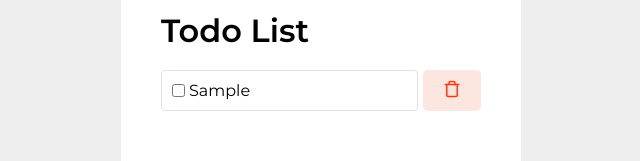
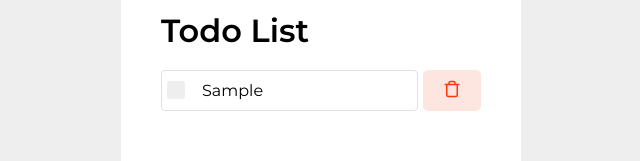
Before and after one commit to lazy-geek/svelte-todo-app, a Svelte app: page / in a window 1280 px wide. Both pictures are taken after typing "Sample" into the empty fields and a click on the button "Submit". Shown: the part 233-394 px from the top of the page, without its empty margins (319-959 px from the left). Built offline with nearby package versions, Linux system fonts and the light colour scheme.

Commit message:
Add Animated Checkbox

```diff
--- a/src/components/Task.svelte
+++ b/src/components/Task.svelte
@@ -12,8 +12,25 @@
 </script>
 
 <div class="task" on:click={toggle} class:checked={isChecked}>
-    <input type="checkbox" name={id} bind:checked={isChecked} aria-label="done"/>
-    <label for={id} class="content">{content}</label>
+    <input
+        type="checkbox"
+        name={id}
+        bind:checked={isChecked}
+        aria-label="done"
+    />
+    <label for={id} class="content"
+        ><svg
+            class="check-mark-svg"
+            xmlns="http://www.w3.org/2000/svg"
+            viewBox="0 0 100 100"
+        >
+            <polyline
+                class="check-mark-svg-path"
+                points="25.5,53.5 39.5,67.5 72.5,34.5 "
+            />
+        </svg>
+        <span>{content}</span>
+    </label>
 </div>
 
 <style>
@@ -25,6 +42,7 @@
         border-radius: 0.25rem;
         display: flex;
         align-items: center;
+        position: relative;
     }
     .checked {
         opacity: 0.6;
@@ -39,11 +57,53 @@
     input[type="checkbox"] {
         pointer-events: none;
         cursor: pointer;
+        margin-right: 8px;
+        box-sizing: border-box;
+        min-width: 18px;
+        min-height: 18px;
+        opacity: 0;
     }
     input[type="checkbox"]:checked + .content {
         text-decoration: line-through;
         color: grey;
     }
+    [type="checkbox"] + label::before {
+        content: "";
+        min-width: 18px;
+        min-height: 18px;
+        position: absolute;
+        left: 5px;
+        border-radius: 3px;
+        background-color: #eee;
+        transition: all 0.4s;
+    }
 
+    /* this is the svg for the checkmark */
+    [type="checkbox"] + label svg {
+        position: absolute;
+        width: 28px;
+        left: 1px;
+        top: 4px;
+    }
 
+    /* this is the polyline for the checkmark svg */
+    [type="checkbox"] + label svg polyline {
+        stroke: white;
+        stroke-width: 8;
+        fill: none;
+        stroke-dasharray: 70;
+        stroke-dashoffset: 70;
+        transition: stroke-dashoffset 0.2s;
+    }
+
+    /* change the color of custom checkbox when the original checkbox is in checked state */
+    [type="checkbox"]:checked + label::before {
+        /* background-color: #63d45b; */
+        background-color: blue;
+    }
+
+    /* setting stroke-dashoffset to 0 will reveal the hidden checkmark */
+    [type="checkbox"]:checked + label svg polyline {
+        stroke-dashoffset: 0;
+    }
 </style>
```
